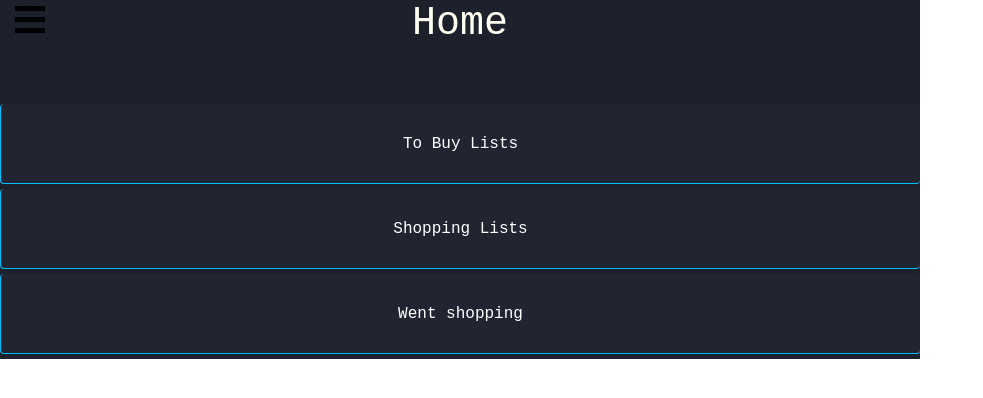
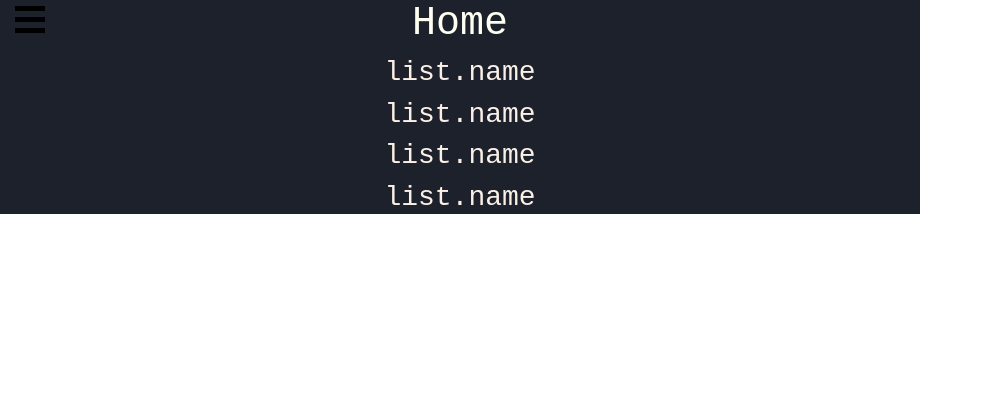
Before and after one commit to PaulDreyer09/to-buy-list, a React (Create React App) app: page / in a window 1280 px wide. Shown: the top 398 px of the page, without its empty margins (0-983 px from the left). Built offline with nearby package versions, Linux system fonts and the light colour scheme.

Commit message:
Added_ToBuyListsPage_And_Activities

```diff
--- a/src/App.js
+++ b/src/App.js
@@ -4,12 +4,16 @@ import { Col, Row } from 'react-bootstrap';
 import MainMenuButtons from './Components/MainMenuButtons';
 import AppHeader from './Components/AppHeader';
 import ContentPage from './Components/Content';
+import React, {useState} from 'react';
 
 function App() {
+  //activity names: Main_Menu, To_Buy_Lists
+  const [activity, setActivity] = useState('To_Buy_Lists');
+
   return (
     <div className="App">
       <AppHeader title='Home'/>
-      <ContentPage />
+      <ContentPage activity={activity}/>
     </div>
   );
 }
--- a/src/App.scss
+++ b/src/App.scss
@@ -3,6 +3,7 @@ $backgroundColorMain: #1d212c;
 
 .App {
   text-align: center;
+
   background-color: $backgroundColorMain;
 }
 
--- a/src/Components/Content.js
+++ b/src/Components/Content.js
@@ -1,8 +1,12 @@
 import MainMenuButtons from './MainMenuButtons';
+import ToBuyListsPage from './ToBuyListsPage';
 function ContentPage(props){
     return(
-        <div id='ContentPage'>
-            <MainMenuButtons />
+        <div id='ContentPage'>{/*
+            {(props.activity == 'Main_Menu' ? <MainMenuButtons/> :
+            (props.activity == 'To_Buy_Lists' ? <ToBuyListsPage/> : <></>))}
+            */}
+            <ToBuyListsPage/>
         </div>
     );
 }
--- a/src/Components/ToBuyListsPage.js
+++ b/src/Components/ToBuyListsPage.js
@@ -1,5 +1,12 @@
-let ToBuyListsPage = () => {
+let wishLists = [{name: 'Groceries'},
+{name: 'Cloths'},
+{name: 'Tools'},
+{name: 'Games'}];
+
+let ToBuyListsPage = () => (
     <div className='ToBuyListsPage'>
+        {wishLists.map((list) => (<h3>list.name</h3>))}
+    </div>
+);
 
-    </div>
-}
+export default ToBuyListsPage;
--- a/src/index.css
+++ b/src/index.css
@@ -12,6 +12,7 @@ code {
 
 .App {
   text-align: center;
+  color:linen;
   max-width: 920px;
   background-color: #1d212c;
 }
```
